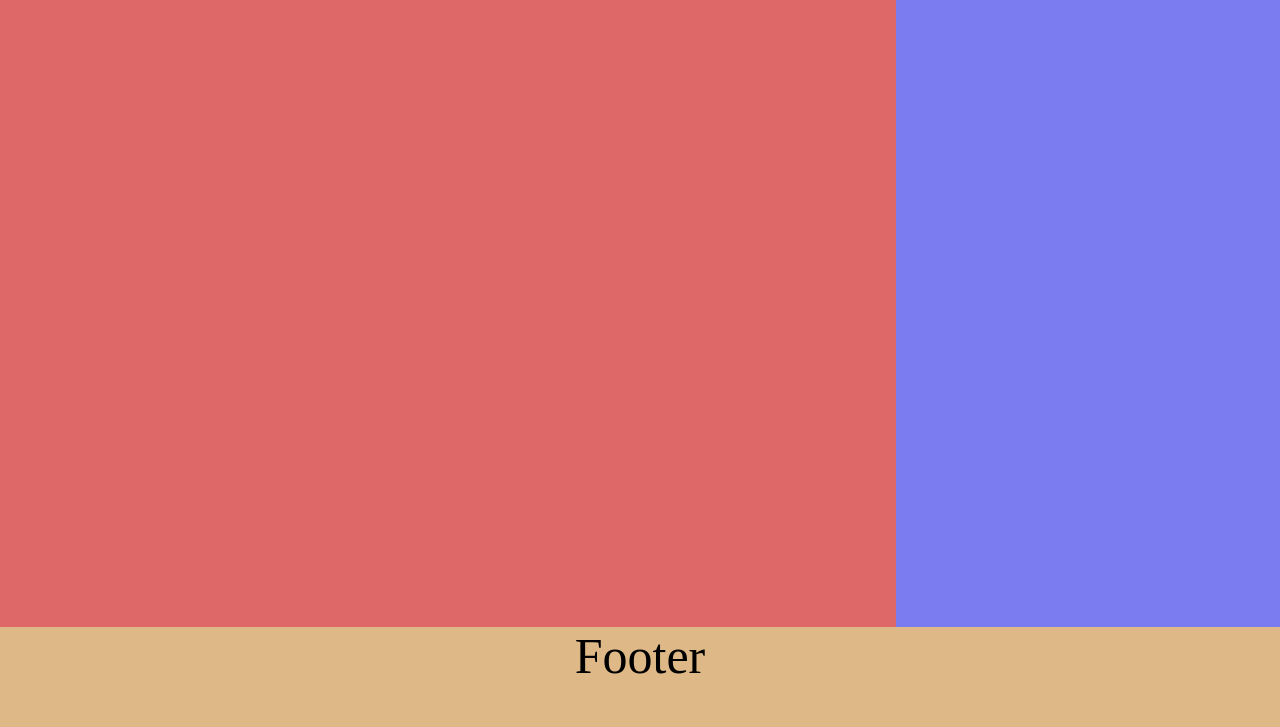
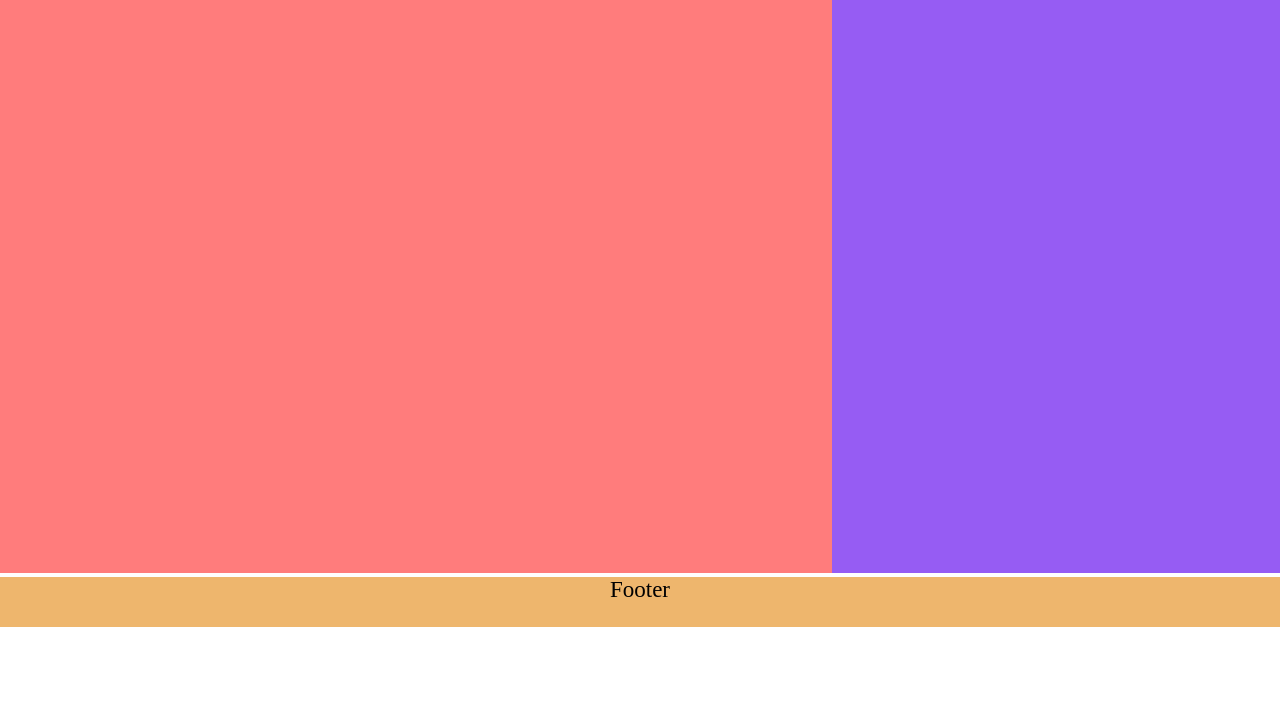
Before and after one commit to tuananhwork/NVC-JSB02, a plain HTML site: page Lesson_5/index.html in a window 1280 px wide. Shown: the part 173-900 px from the top of the page. After the commit the page ends 800 px from the top, so only its background shows below. Drawn offline with Linux system fonts and the light colour scheme.

Commit message:
lesson 7

```diff
--- a/Lesson_5/index.html
+++ b/Lesson_5/index.html
@@ -1,19 +1,29 @@
+<!-- html -->
 <!DOCTYPE html>
 <html lang="en">
+
 <head>
     <meta charset="UTF-8">
     <meta name="viewport" content="width=device-width, initial-scale=1.0">
     <title>Document</title>
     <link rel="stylesheet" href="style.css">
 </head>
+
 <body>
-    <div class="app">
-        <div class="nav">Navigation Bar</div>
-        <div class="wrapper">
-            <div class="main">Main content</div>
-            <div class="side">Side Bar</div>
+    <div class="navbar">
+        Navigation Bar
+    </div>
+    <div class="content">
+        <div class="maincontent">
+            Main Content
         </div>
-        <div class="foot">Footer</div>
+        <aside class="aside">
+            Side Bar
+        </aside>
     </div>
+    <footer class="footer">
+        Footer
+    </footer>
 </body>
+
 </html>
--- a/Lesson_5/style.css
+++ b/Lesson_5/style.css
@@ -4,37 +4,55 @@
     box-sizing: border-box;
 }
 
-.app {
+
+body {
     text-align: center;
-    width: 100vw;
-    height: 100vh;
-    font-size: 50px;
+    font-size: 23px;
 }
 
-.nav {
+
+.navbar {
+    position: fixed;
+    top: 0;
+    left: 0;
     width: 100%;
-    height: 100px;
+    height: 50px;
     background-color: aquamarine;
 }
 
-.wrapper {
+
+.content {
     display: flex;
-    height: 700px;
 }
 
-.wrapper .main {
-    width: 70%;
-    height: 100%;
-    background-color: rgb(222, 103, 103);
+
+.content .maincontent {
+    position: absolute;
+    top: 50px;
+    left: 0;
+    background-color: rgb(255, 124, 124);
+    color: #000;
+    width: 65%;
+    height: 87%;
 }
 
-.wrapper .side {
-    width: 30%;
-    height: 100%;
-    background-color: rgb(124, 124, 241);
+
+.content .aside {
+    position: absolute;
+    top: 50px;
+    right: 0;
+    background-color: rgb(150, 92, 243);
+    color: #000;
+    width: 35%;
+    height: 87%;
 }
 
-.foot {
-    background-color: burlywood;
-    height: 100px;
+
+.footer {
+    position: fixed;
+    bottom: 0;
+    left: 0;
+    width: 100%;
+    height: 50px;
+    background-color: rgb(238, 182, 109);
 }
```
Also changed, not shown: Lesson_0/index.html (added, +15 -0 lines), Lesson_7/app.js (added, +148 -0 lines), Lesson_7/index.html (added, +27 -0 lines), Lesson_0/app.js (added), 10 other files.
